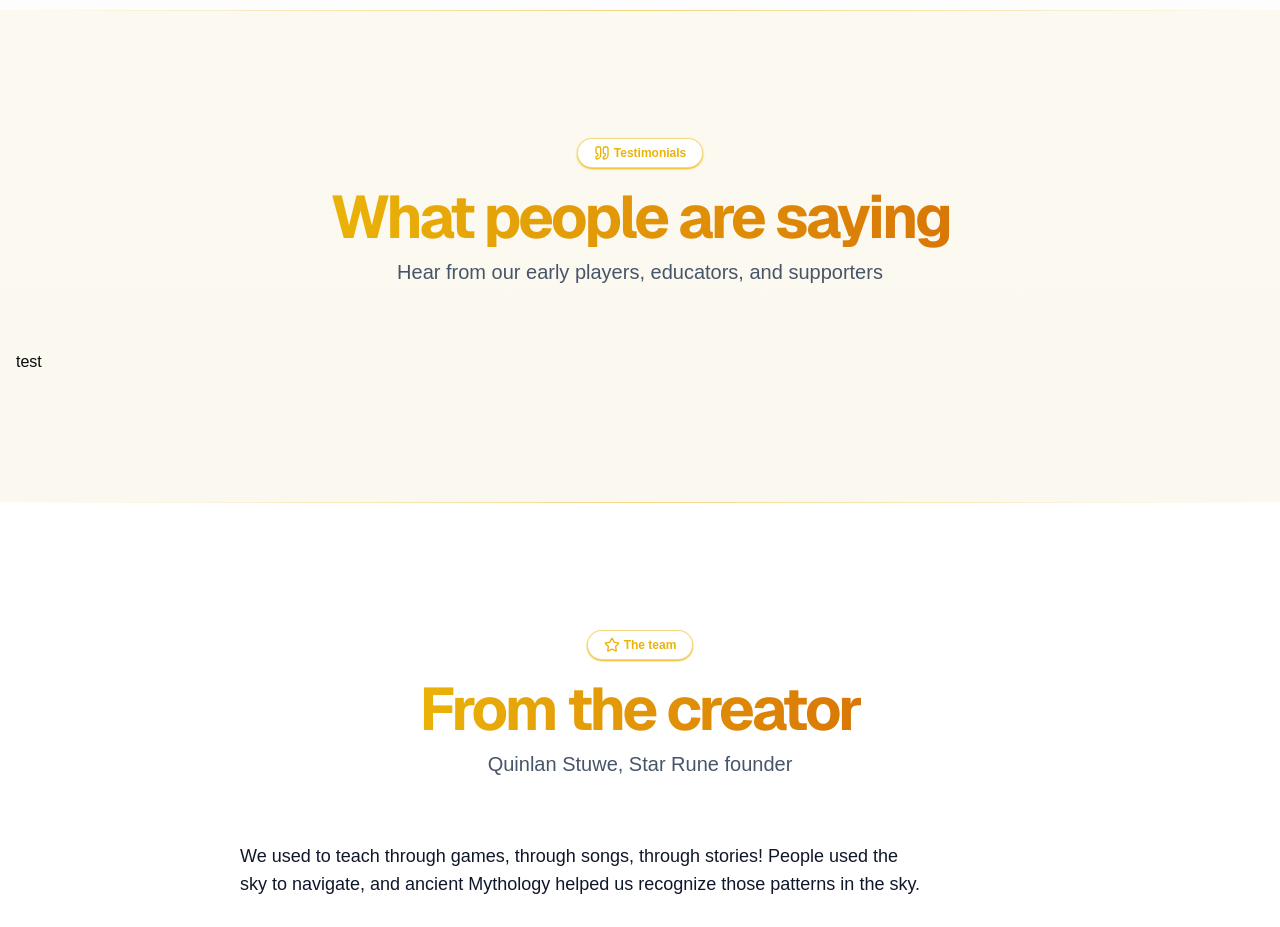
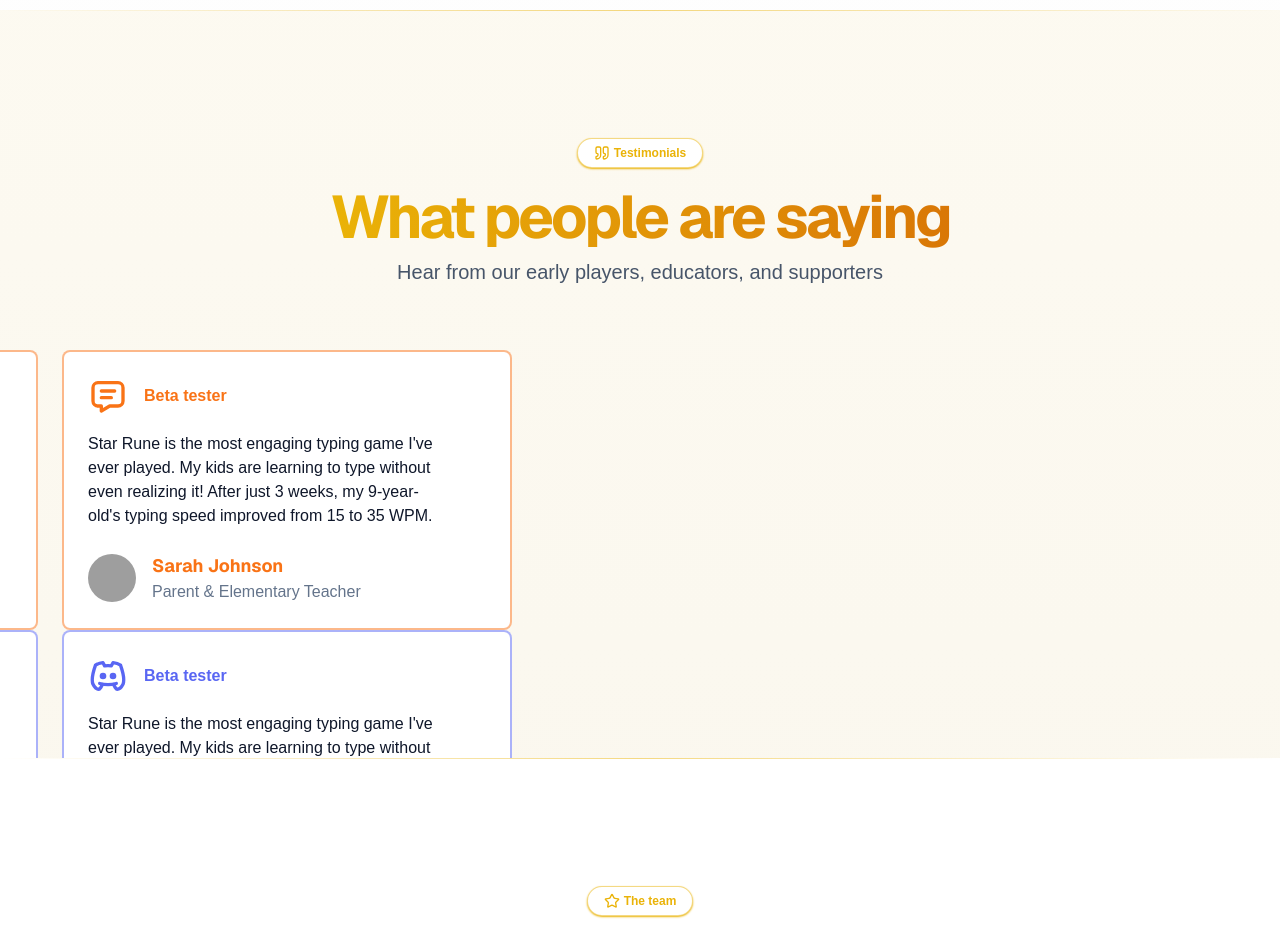
Before and after one commit to typovrak/star-rune-landing-page, a Next.js app: page / in a window 1280 px wide. Shown: the part 4400-5327 px from the top of the page. Built offline with nearby package versions, Linux system fonts and the light colour scheme; grey boxes are pictures that could not be loaded; a web font is replaced by a local one.

Commit message:
start <FeedbackWall>

```diff
--- a/blocks/block-testimonials.tsx
+++ b/blocks/block-testimonials.tsx
@@ -1,8 +1,72 @@
-import type { IBlockTestimonials } from "@/utils/types";
+import type { IBlockTestimonials, TItemClient } from "@/utils/types";
 import SectionWrapper from "@/layouts/section-wrapper";
 import { Quote } from "lucide-react";
+import FeedbackWall from "@/components/feedback-wall";
 
 export default function BlockTestimonials({ id }: IBlockTestimonials) {
+
+	const items: TItemClient[] = [
+		{
+			id: 0,
+			src: "profile.png",
+			names: "Sarah Johnson",
+			about: "Parent & Elementary Teacher",
+			text: "Star Rune is the most engaging typing game I've ever played. My kids are learning to type without even realizing it! After just 3 weeks, my 9-year-old's typing speed improved from 15 to 35 WPM.",
+			source: {
+				type: "irl",
+				title: "Beta tester",
+			},
+		},
+		{
+			id: 1,
+			src: "profile.png",
+			names: "Sarah Johnson",
+			about: "Parent & Elementary Teacher",
+			text: "Star Rune is the most engaging typing game I've ever played. My kids are learning to type without even realizing it! After just 3 weeks, my 9-year-old's typing speed improved from 15 to 35 WPM.",
+			source: {
+				type: "discord",
+				title: "Beta tester",
+				url: "https://mscholz.dev",
+			},
+		},
+		{
+			id: 2,
+			src: "profile.png",
+			names: "Sarah Johnson",
+			about: "Parent & Elementary Teacher",
+			text: "Star Rune is the most engaging typing game I've ever played. My kids are learning to type without even realizing it! After just 3 weeks, my 9-year-old's typing speed improved from 15 to 35 WPM.",
+			source: {
+				type: "youtube",
+				title: "Beta tester",
+				url: "https://mscholz.dev",
+			},
+		},
+		{
+			id: 3,
+			src: "profile.png",
+			names: "Sarah Johnson",
+			about: "Parent & Elementary Teacher",
+			text: "Star Rune is the most engaging typing game I've ever played. My kids are learning to type without even realizing it! After just 3 weeks, my 9-year-old's typing speed improved from 15 to 35 WPM.",
+			source: {
+				type: "kickstarter",
+				title: "Beta tester",
+				url: "https://mscholz.dev",
+			},
+		},
+		{
+			id: 4,
+			src: "profile.png",
+			names: "Sarah Johnson",
+			about: "Parent & Elementary Teacher",
+			text: "Star Rune is the most engaging typing game I've ever played. My kids are learning to type without even realizing it! After just 3 weeks, my 9-year-old's typing speed improved from 15 to 35 WPM.",
+			source: {
+				type: "x",
+				title: "Beta tester",
+				url: "https://mscholz.dev",
+			},
+		},
+	];
+
 	return (
 		<SectionWrapper
 			id={id}
@@ -14,7 +78,9 @@ export default function BlockTestimonials({ id }: IBlockTestimonials) {
 			text="Hear from our early players, educators, and supporters"
 			className="bg-yellow-500/5"
 		>
-			test
+			<FeedbackWall
+				items={items}
+			/>
 		</SectionWrapper>
 	)
 
--- /dev/null
+++ b/components/card-client.tsx
@@ -0,0 +1,102 @@
+import type { ICardClient } from "@/utils/types";
+import Message from "@/icons/message";
+import MessageFill from "@/icons/message-fill";
+import IconInvert from "@/components/icon-invert";
+import Discord from "@/icons/discord";
+import DiscordFill from "@/icons/discord-fill";
+import Kickstarter from "@/icons/kickstarter";
+import YouTube from "@/icons/you-tube";
+import YouTubeFill from "@/icons/you-tube-fill";
+import X from "@/icons/x";
+import ExternalLink from "@/components/external-link";
+
+export default function CardClient({ id, src, names, about, text, source, className }: ICardClient) {
+
+	const types = {
+		"irl": {
+			icon: <Message />,
+			iconHover: <MessageFill />,
+			border: "border-orange-500/50 hover:border-orange-500",
+			shadow: "hover:shadow-orange-500",
+			text: "text-orange-500",
+		},
+		"discord": {
+			icon: <Discord />,
+			iconHover: <DiscordFill />,
+			border: "border-discord-500/50 hover:border-discord-500",
+			shadow: "hover:shadow-discord-500",
+			text: "text-discord-500",
+		},
+		"kickstarter": {
+			icon: <Kickstarter />,
+			iconHover: <Kickstarter className="fill-kickstarter-500" />,
+			border: "border-kickstarter-500/50 hover:border-kickstarter-500",
+			shadow: "hover:shadow-kickstarter-500",
+			text: "text-kickstarter-500",
+		},
+		"youtube": {
+			icon: <YouTube />,
+			iconHover: <YouTubeFill />,
+			border: "border-youtube-500/50 hover:border-youtube-500",
+			shadow: "hover:shadow-youtube-500",
+			text: "text-youtube-500",
+		},
+		"x": {
+			icon: <X />,
+			iconHover: <X className="fill-x-500" />,
+			border: "border-x-500/50 hover:border-x-500",
+			shadow: "hover:shadow-x-500",
+			text: "text-x-500",
+		},
+	};
+
+	const Wrapper = source.url
+		? ({ children, className }: { children: React.ReactNode; className: string }) => (
+			<ExternalLink
+				href={source.url!}
+				className={className}
+			>
+				{children}
+			</ExternalLink>
+		)
+		: ({ children, className }: { children: React.ReactNode; className: string }) => (
+			<article className={className}>
+				{children}
+			</article>
+		);
+
+	return (
+		<Wrapper
+			className={`border-2 bg-white rounded-lg p-6 transition-all duration-300 hover:shadow-sm flex flex-col w-card-client gap-6 group ${types[source.type].border} ${types[source.type].shadow}${className ? ` ${className}` : ""}`}
+		>
+			<div className="flex flex-col gap-4">
+				<div className="flex gap-4 items-center">
+					<div className={`relative h-10 w-10 transition-all duration-300 group-hover:scale-125 ${types[source.type].text}`}>
+						<IconInvert
+							icon={types[source.type].icon}
+							iconHover={types[source.type].iconHover}
+						/>
+					</div>
+
+					<p className={`${types[source.type].text} font-semibold group-hover:translate-x-2 transition-all duration-300`}>{source.title}</p>
+				</div>
+
+				<p className="text-slate-900 text-balance">{text}</p>
+			</div>
+
+			<div className="flex items-center gap-4">
+				<img
+					src={`/${src}`}
+					alt={`Profile picture of ${names}`}
+					className="h-12 w-12 rounded-full"
+				/>
+
+				<div className="">
+					<p className={`font-bold font-primary text-lg ${types[source.type].text}`}>{names}</p>
+
+					<p className="text-slate-500 group-hover:text-slate-600 transition-all duration-300">{about}</p>
+				</div>
+			</div>
+		</Wrapper>
+	)
+}
--- /dev/null
+++ b/components/feedback-wall.tsx
@@ -0,0 +1,96 @@
+import type { IFeedbackWall } from "@/utils/types";
+import CardClient from "@/components/card-client";
+import { useRef, useEffect } from "react";
+
+export default function FeedbackWall({ items }: IFeedbackWall) {
+
+	const speed = -1;
+
+	const wrapperRef = useRef(null);
+	const floatRef = useRef(null);
+
+	let floatX = 0;
+	let animationFrameId: any = null;
+
+	function handleSlide() {
+		if (!floatRef.current) return;
+
+		(floatRef.current as HTMLDivElement).style.transform = `translate3d(${floatX}px, 0,0)`;
+		floatX = floatX + speed;
+
+		animationFrameId = requestAnimationFrame(handleSlide)
+	};
+
+	useEffect(() => {
+		if (!wrapperRef.current) return;
+
+		new IntersectionObserver(
+			([e]) => {
+				if (e.isIntersecting) {
+					handleSlide();
+					return;
+				}
+
+				if (animationFrameId) {
+					cancelAnimationFrame(animationFrameId);
+					animationFrameId = null;
+				}
+			},
+			{
+				root: null,
+				rootMargin: '0px',
+				threshold: 0
+			}
+		).observe(wrapperRef.current);
+	}, []);
+
+	return (
+		<div
+			ref={wrapperRef}
+			className="relative w-full"
+		>
+			<CardClient
+				id={items[0].id}
+				src={items[0].src}
+				names={items[0].names}
+				about={items[0].about}
+				text={items[0].text}
+				source={items[0].source}
+				className="opacity-0 pointer-events-none"
+			/>
+
+			<div
+				ref={floatRef}
+				className="absolute flex gap-6 top-0 left-0"
+			>
+				<div>
+					{items.map(({ id, src, names, about, text, source }) => (
+						<CardClient
+							key={id}
+							id={id}
+							src={src}
+							names={names}
+							about={about}
+							text={text}
+							source={source}
+						/>
+					))}
+				</div>
+
+				<div>
+					{items.map(({ id, src, names, about, text, source }) => (
+						<CardClient
+							key={id}
+							id={id}
+							src={src}
+							names={names}
+							about={about}
+							text={text}
+							source={source}
+						/>
+					))}
+				</div>
+			</div>
+		</div>
+	)
+}
--- /dev/null
+++ b/icons/message-fill.tsx
@@ -0,0 +1,7 @@
+import { ISVG } from "@/utils/types";
+
+export default function MessageFill({ className }: ISVG) {
+	return (
+		<svg xmlns="http://www.w3.org/2000/svg" viewBox="0 0 24 24" fill="currentColor" className={className}><path stroke="none" d="M0 0h24v24H0z" fill="none" /><path d="M18 3a4 4 0 0 1 4 4v8a4 4 0 0 1 -4 4h-4.724l-4.762 2.857a1 1 0 0 1 -1.508 -.743l-.006 -.114v-2h-1a4 4 0 0 1 -3.995 -3.8l-.005 -.2v-8a4 4 0 0 1 4 -4zm-4 9h-6a1 1 0 0 0 0 2h6a1 1 0 0 0 0 -2m2 -4h-8a1 1 0 1 0 0 2h8a1 1 0 0 0 0 -2" /></svg>
+	)
+}
--- /dev/null
+++ b/icons/message.tsx
@@ -0,0 +1,7 @@
+import { ISVG } from "@/utils/types";
+
+export default function Message({ className }: ISVG) {
+	return (
+		<svg xmlns="http://www.w3.org/2000/svg" viewBox="0 0 24 24" fill="none" stroke="currentColor" strokeWidth="2" strokeLinecap="round" strokeLinejoin="round" className={className}><path stroke="none" d="M0 0h24v24H0z" fill="none" /><path d="M8 9h8" /><path d="M8 13h6" /><path d="M18 4a3 3 0 0 1 3 3v8a3 3 0 0 1 -3 3h-5l-5 3v-3h-2a3 3 0 0 1 -3 -3v-8a3 3 0 0 1 3 -3h12z" /></svg>
+	)
+}
--- a/styles/globals.css
+++ b/styles/globals.css
@@ -101,6 +101,7 @@ body {
     --clip-path-bottom: polygon(0 100%, 100% 100%, 100% 100%, 0% 100%);
     --clip-path-left: polygon(0 0, 0 0, 0 100%, 0% 100%);
     --clip-path-open: polygon(0 0, 100% 0, 100% 100%, 0% 100%);
+    --width-card-client: 450px;
   }
 
   .dark {
--- a/tailwind.config.ts
+++ b/tailwind.config.ts
@@ -17,6 +17,7 @@ const config: Config = {
         extend: {
             width: {
                 'mobile-menu': '350px',
+                'card-client': 'var(--width-card-client)',
             },
             height: {
                 header: 'var(--header-height)',
```
Also changed, not shown: utils/types.ts (+23 -0 lines), 1 other file (tests, documents, lock files or other folders).
